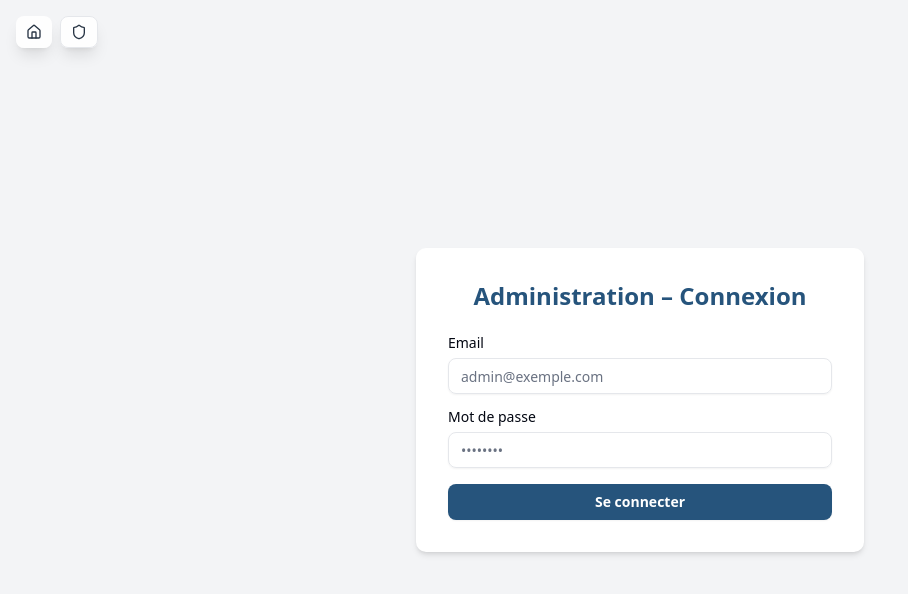
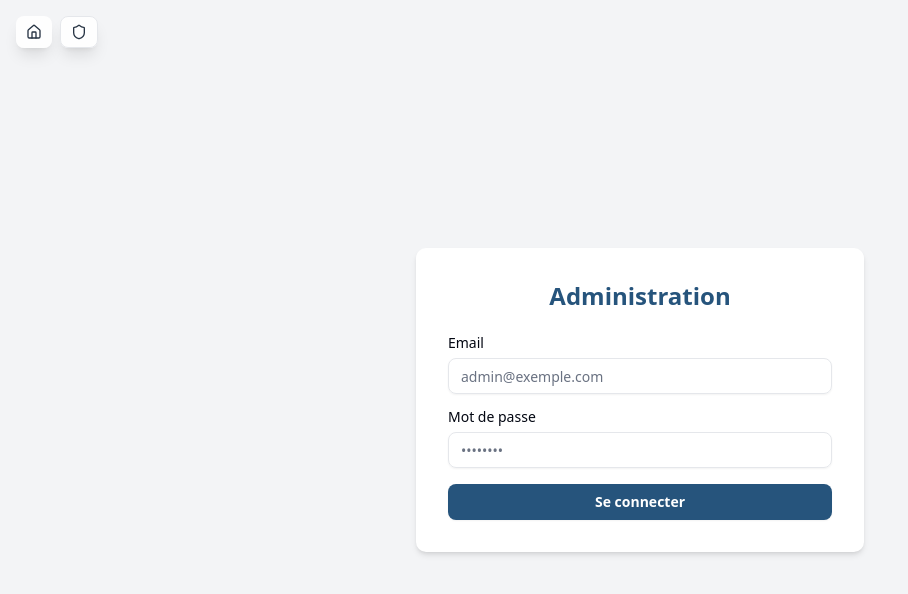
Before and after one commit to FelixB69/simulator-dev-project-fb, a Next.js app: page /admin in a window 1280 px wide. Shown: the top 594 px of the page, without its empty margins (0-908 px from the left). Built offline with nearby package versions, Linux system fonts and the light colour scheme.

Commit message:
fix bug searchParams

```diff
--- a/src/app/admin/page.tsx
+++ b/src/app/admin/page.tsx
@@ -1,6 +1,6 @@
 "use client";
 
-import { useEffect, useState } from "react";
+import { Suspense, useEffect, useState } from "react";
 import { useForm } from "react-hook-form";
 import { z } from "zod";
 import { zodResolver } from "@hookform/resolvers/zod";
@@ -24,7 +24,8 @@ const loginSchema = z.object({
 
 type LoginData = z.infer<typeof loginSchema>;
 
-export default function AdminLoginPage() {
+// Child component that uses useSearchParams. It will be wrapped in Suspense by the page.
+function AdminLoginContent() {
   const [loginError, setLoginError] = useState("");
   const { login, isLoading, isAuthenticated } = useAuth();
   const searchParams = useSearchParams();
@@ -68,7 +69,7 @@ export default function AdminLoginPage() {
     <div className="min-h-screen bg-gray-100 flex items-center justify-center">
       <div className="bg-white p-8 rounded-lg shadow-md w-full max-w-md">
         <h1 className="text-2xl font-bold text-center mb-6 text-blue">
-          Administration – Connexion
+          Administration
         </h1>
 
         <Form {...form}>
@@ -124,3 +125,20 @@ export default function AdminLoginPage() {
     </div>
   );
 }
+
+export default function AdminLoginPage() {
+  return (
+    <Suspense
+      fallback={
+        <div className="min-h-screen bg-gray-100 flex items-center justify-center">
+          <div className="text-center">
+            <div className="animate-spin rounded-full h-12 w-12 border-b-2 border-blue-600 mx-auto mb-4"></div>
+            <p className="text-gray-600">Chargement...</p>
+          </div>
+        </div>
+      }
+    >
+      <AdminLoginContent />
+    </Suspense>
+  );
+}
```
